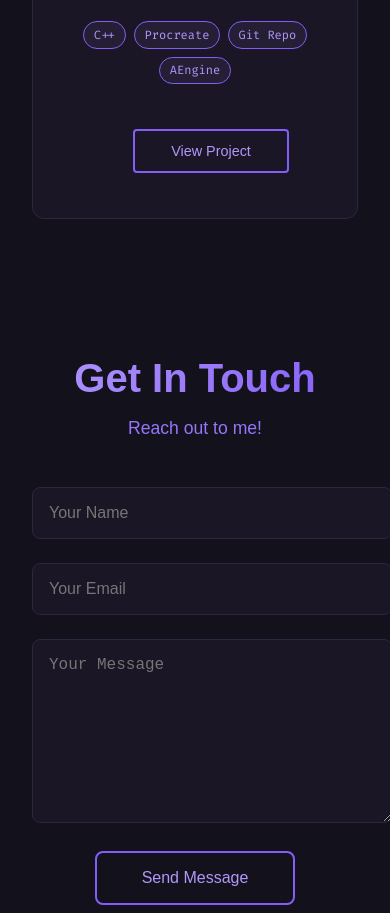
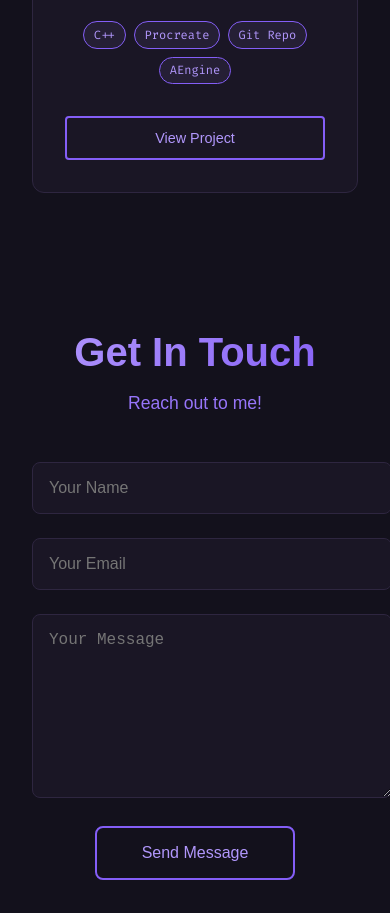
Before and after one commit to dayton02/Portfolio_2025, a plain HTML site: page Portfolio Website 2025/index.html in a window 390 px wide. Shown: the part 3482-4395 px from the top of the page. Drawn offline with nearby package versions, Linux system fonts and the light colour scheme.

Commit message:
neverending fixing reponsiveness

```diff
--- a/Portfolio Website 2025/css/styles.css
+++ b/Portfolio Website 2025/css/styles.css
@@ -1720,24 +1720,24 @@ textarea:focus {
 
     .project-links {
         display: flex;
+        flex-direction: column;
         gap: 1rem;
-        flex-wrap: wrap;
+        width: 100%;
+        padding: 0;
+        align-items: stretch;
     }
 
     .project-link {
-        color: #B197FC;
-        text-decoration: none;
+        width: 100%;
         padding: 0.8rem 1rem;
-        border: 2px solid #845EF7;
-        border-radius: 4px;
-        transition: all 0.3s ease;
-        display: inline-flex;
+        display: flex;
         align-items: center;
         justify-content: center;
         gap: 0.5rem;
         text-align: center;
         line-height: 1;
-        min-width: 120px;
+        min-width: unset;
+        box-sizing: border-box;
 
     }
 
```
